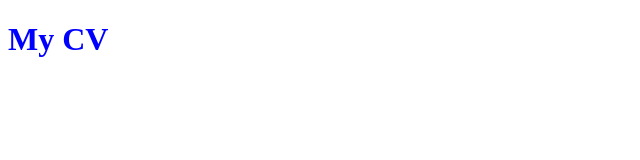
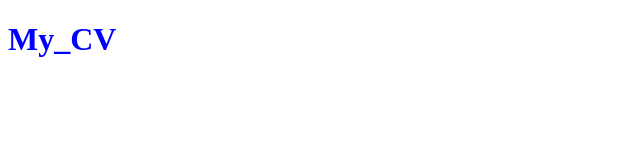
Before and after one commit to OlgaPyryeva/rsschool-cv, a plain HTML site: page index.html in a window 1280 px wide. Shown: the full height of the page, 0-640 px from the left. Drawn offline with Linux system fonts and the light colour scheme.

```diff
--- a/index.html
+++ b/index.html
@@ -5,9 +5,9 @@
     <meta http-equiv="X-UA-Compatible" content="IE=edge">
     <meta name="viewport" content="width=device-width, initial-scale=1.0">
     <link rel="stylesheet" href="./style.css">
-    <title>second task</title>
+    <title>second_task</title>
 </head>
 <body>
-   <h1>My CV</h1>
+   <h1>My_CV</h1>
 </body>
 </html>
```
